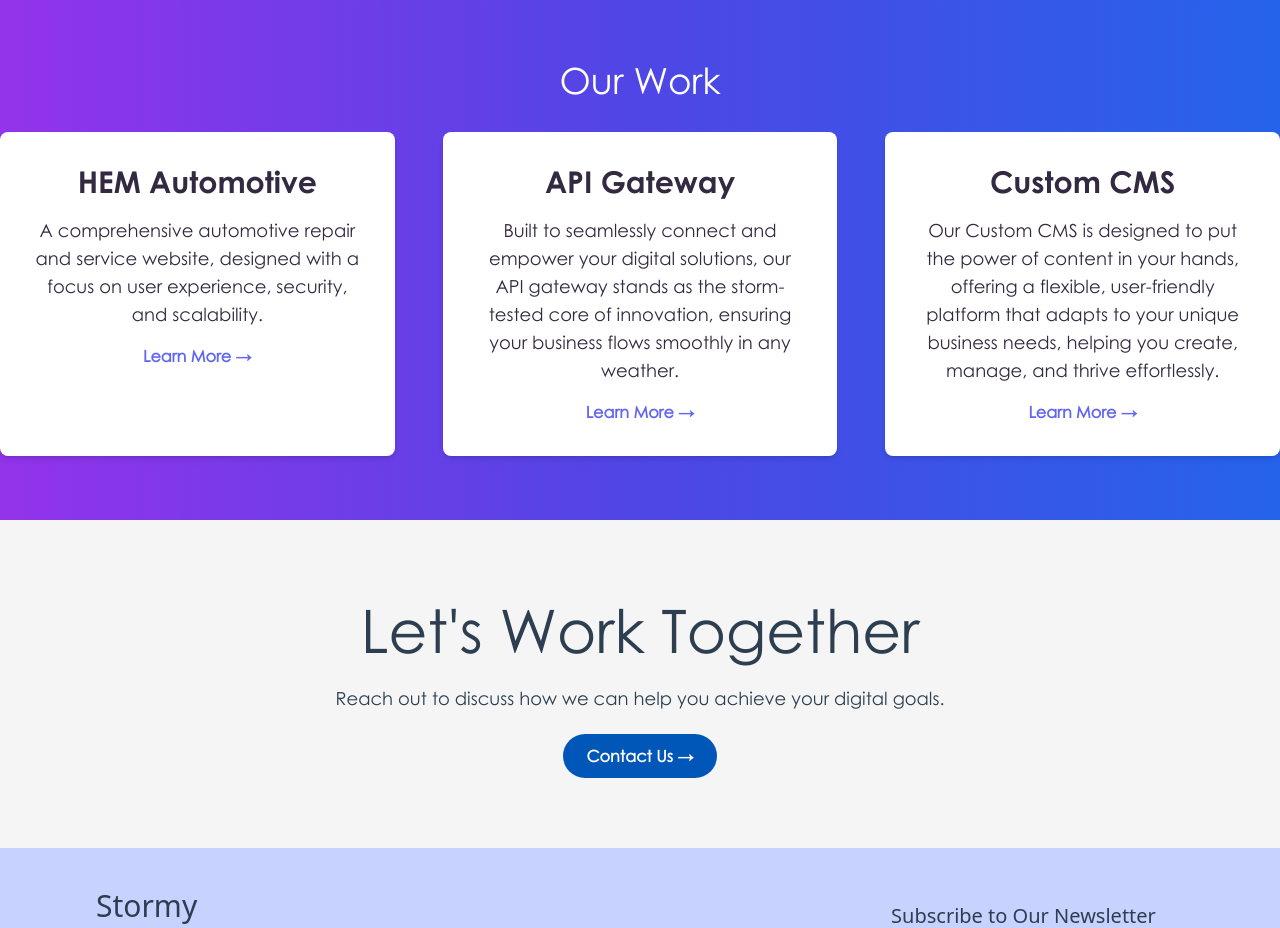
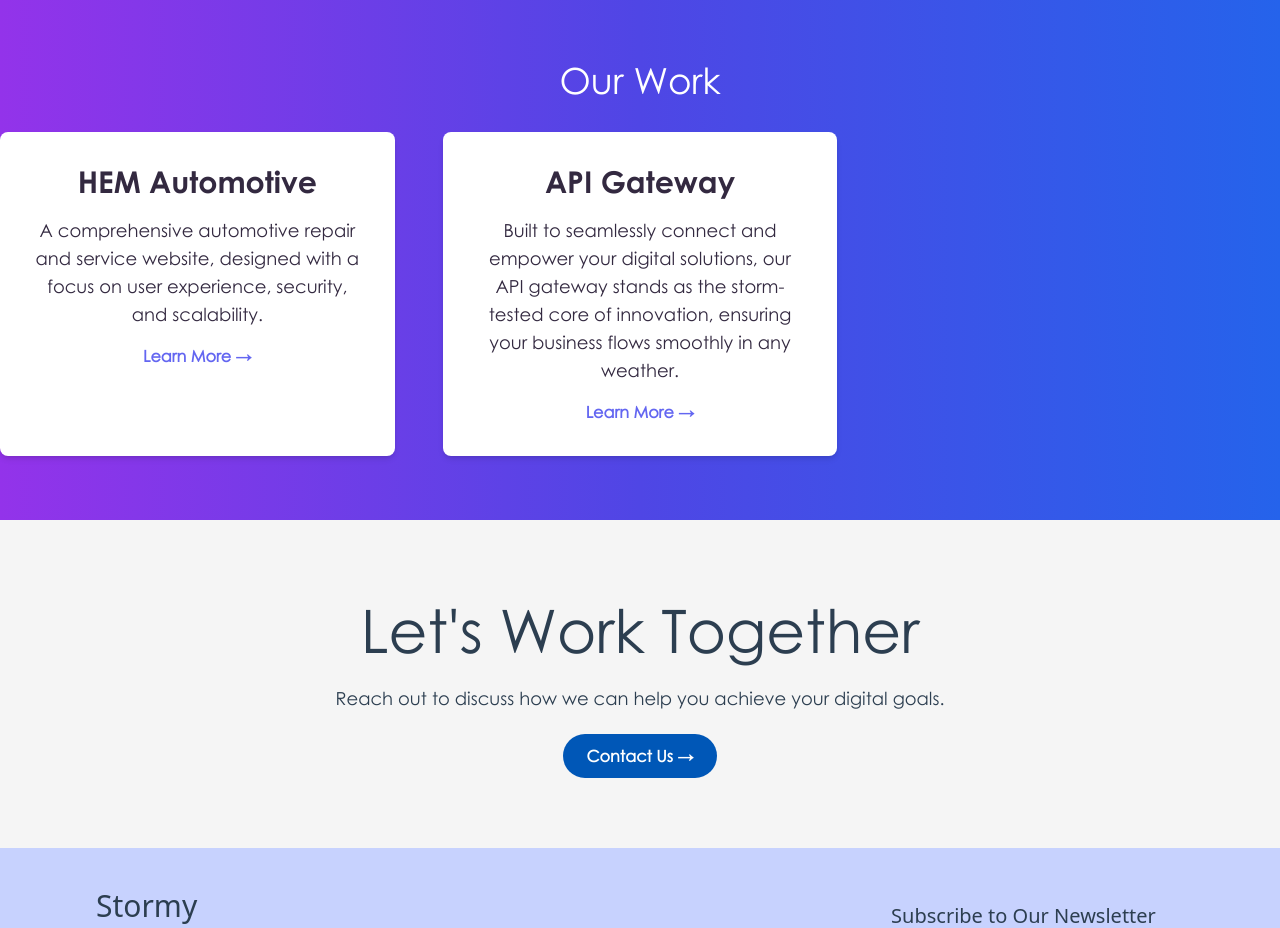
Before and after one commit to StormyMeadowlark/stormy-meadowlark, a React (Vite) app: page /services in a window 1280 px wide. Shown: the part 1520-2448 px from the top of the page. Built offline with nearby package versions, Linux system fonts and the light colour scheme; what quill-image-resize-module-react would draw is missing.

Commit message:
updating facebook on footer and service links

```diff
--- a/src/components/Footer.jsx
+++ b/src/components/Footer.jsx
@@ -133,7 +133,7 @@ const Footer = () => {
       <div className="mt-8 flex flex-col md:flex-row justify-between items-center text-indigo-800 dark:text-gray-400 text-sm px-8 md:px-16 lg:px-24">
         <div className="flex gap-6">
           <a
-            href="https://facebook.com"
+            href="https://facebook.com/StormyMeadowlark"
             target="_blank"
             rel="noopener noreferrer"
             className="hover:text-indigo-700 dark:hover:text-indigo-400"
--- a/src/pages/Services.jsx
+++ b/src/pages/Services.jsx
@@ -134,32 +134,12 @@ const Services = () => (
             Built to seamlessly connect and empower your digital solutions, our API gateway stands as the storm-tested core of innovation, ensuring your business flows smoothly in any weather.
             </p>
             <Link
-              to="/projects/hem-automotive"
+              to="/projects/api-gateway"
               className="text-indigo-500 font-bold"
             >
               Learn More &rarr;
             </Link>
           </motion.div>
-          <motion.div
-            className="p-8 bg-white text-dark-primary rounded-lg shadow-md"
-            whileHover={{
-              scale: 1.05,
-              rotate: 2,
-              boxShadow: '0 6px 15px rgba(0,0,0,0.2)',
-            }}
-          >
-            <h3 className="text-3xl font-gothic-bold mb-4">Custom CMS</h3>
-            <p className="text-lg mb-4">
-Our Custom CMS is designed to put the power of content in your hands, offering a flexible, user-friendly platform that adapts to your unique business needs, helping you create, manage, and thrive effortlessly.
-            </p>
-            <Link
-              to="/projects/hem-automotive"
-              className="text-indigo-500 font-bold"
-            >
-              Learn More &rarr;
-            </Link>
-          </motion.div>
-          {/* Add more project cards as needed */}
         </div>
       </div>
     </motion.section>
```
Also changed, not shown: 1 other file (tests, documents, lock files or other folders).
